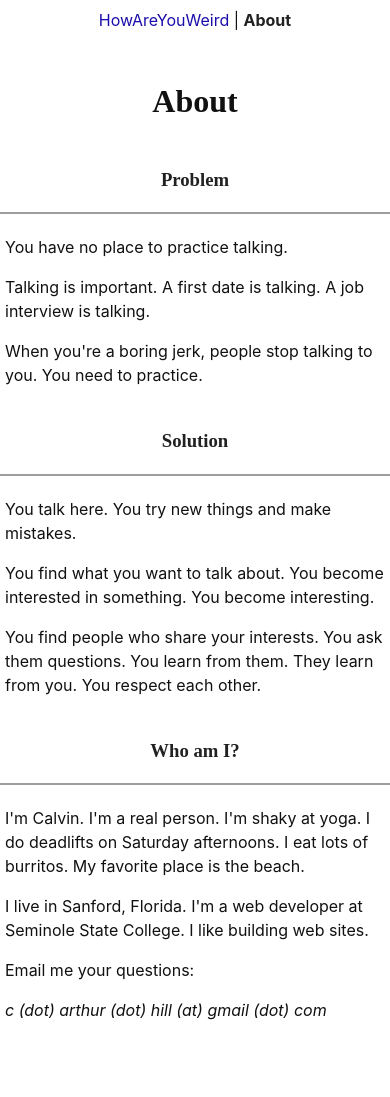
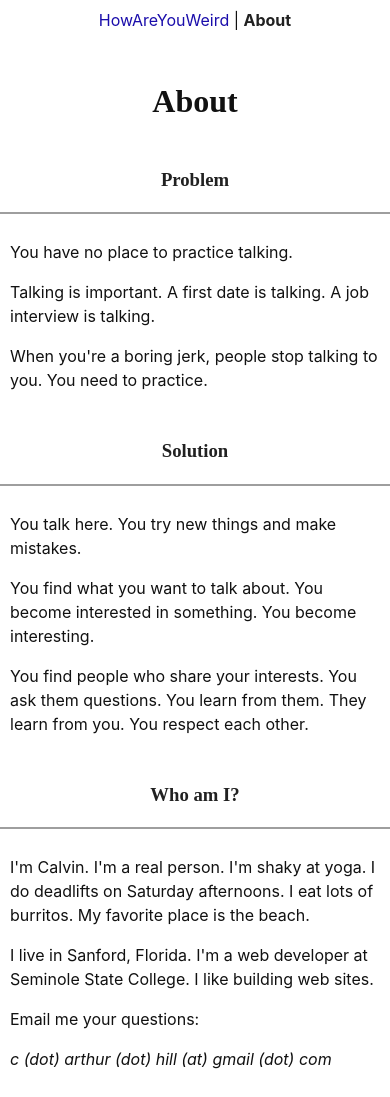
Before and after one commit to c-arthur-hill/questeng, a Django app: page /about in a window 390 px wide. Before the commit the page ends 1020 px from the top, so only its background shows below. Run offline with Django 3.2, Linux system fonts and the light colour scheme.

Commit message:
bumping up padding on mobile paragraphs. Adding more room on li for mobile fat fingers

```diff
--- a/questionengine/articles/static/style.css
+++ b/questionengine/articles/static/style.css
@@ -26,7 +26,7 @@ ul {
 }
 
 li {
-    margin-bottom: .625em;
+    margin-bottom: .9375em;
 }
 
 a {
--- a/questionengine/articles/templates/about.html
+++ b/questionengine/articles/templates/about.html
@@ -8,7 +8,7 @@
     <div class="full-width overflow-hidden light-bottom-border">
         <h3 class="align-center">Problem</h3>
     </div>
-    <div class="padding-5">
+    <div class="padding-10">
         <p>You have no place to practice talking.</p>
         <p>
         Talking is important. A first date is talking. A job interview is talking.
@@ -20,7 +20,7 @@
     <div class="full-width overflow-hidden light-bottom-border">
         <h3 class="align-center">Solution</h3>
     </div>
-    <div class="padding-5">
+    <div class="padding-10">
         <p>You talk here. You try new things and make mistakes.</p>
         <p>You find what you want to talk about. You become interested in something. You become interesting.</p>
         <p>
@@ -30,7 +30,7 @@
     <div class="full-width overflow-hidden light-bottom-border">
         <h3 class="align-center">Who am I?</h3>
     </div>
-    <div class="padding-5">
+    <div class="padding-10">
         <p>
         I'm Calvin. I'm a real person. I'm shaky at yoga. I do deadlifts on Saturday afternoons. I eat lots of burritos. My favorite place is the beach.
         </p>
```
